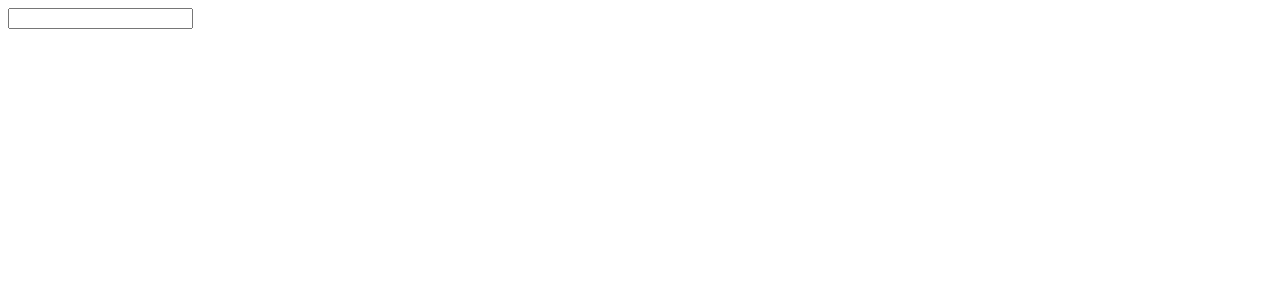
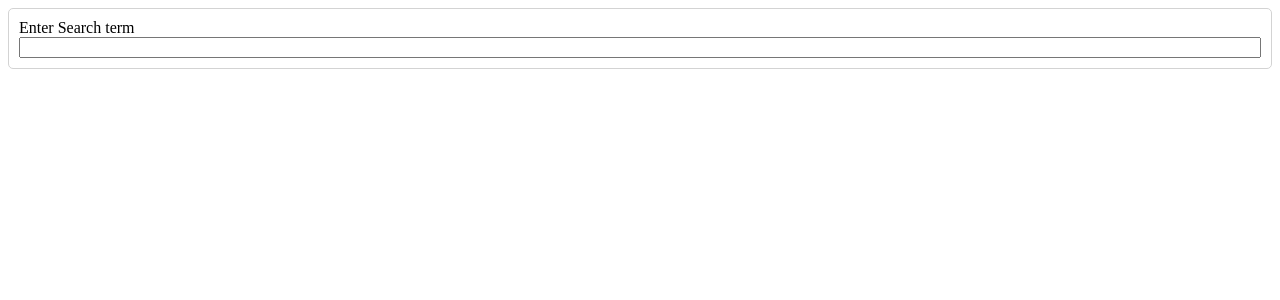
Before and after one commit to maimengmeo/react-api-pics, a React (Create React App) app: page / in a window 1280 px wide. Shown: the top 300 px of the page. Built offline with nearby package versions, Linux system fonts and the light colour scheme.

Commit message:
added styles

```diff
--- /dev/null
+++ b/src/components/ImageList.css
@@ -0,0 +1,9 @@
+.image-list {
+    columns: 6 200px;
+    column-gap: 10px;
+}
+
+img {
+    width: 100%;
+    margin-bottom: 10px;
+}
--- a/src/components/ImageList.js
+++ b/src/components/ImageList.js
@@ -1,3 +1,4 @@
+import "./ImageList.css";
 import ImageShow from "./ImageShow";
 
 function ImageList({ images }) {
@@ -5,6 +6,6 @@
         return <ImageShow image={image} key={image.id} />;
     });
 
-    return <div>{renderedImages}</div>;
+    return <div className="image-list">{renderedImages}</div>;
 }
 export default ImageList;
--- /dev/null
+++ b/src/components/SearchBar.css
@@ -0,0 +1,10 @@
+.search-bar {
+    border: 1px solid lightgray;
+    border-radius: 5px;
+    padding: 10px;
+}
+
+.search-bar form {
+    display: flex;
+    flex-direction: column;
+}
--- a/src/components/SearchBar.js
+++ b/src/components/SearchBar.js
@@ -1,3 +1,4 @@
+import "./SearchBar.css";
 import { useState } from "react";
 
 function SearchBar({ onSubmit }) {
@@ -13,8 +14,9 @@
     };
 
     return (
-        <div>
+        <div className="search-bar">
             <form onSubmit={handleFormSubmit}>
+                <label>Enter Search term</label>
                 <input value={term} onChange={handleChange} />
             </form>
         </div>
```
